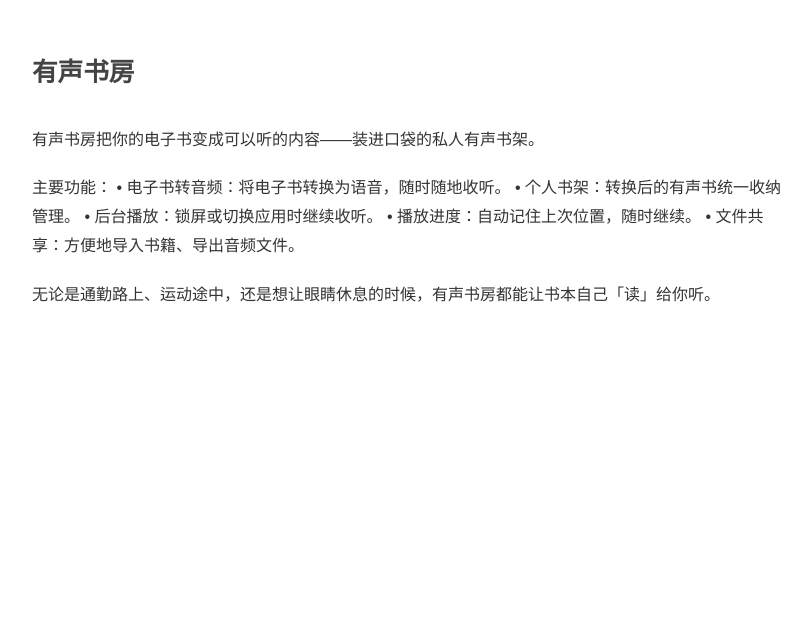
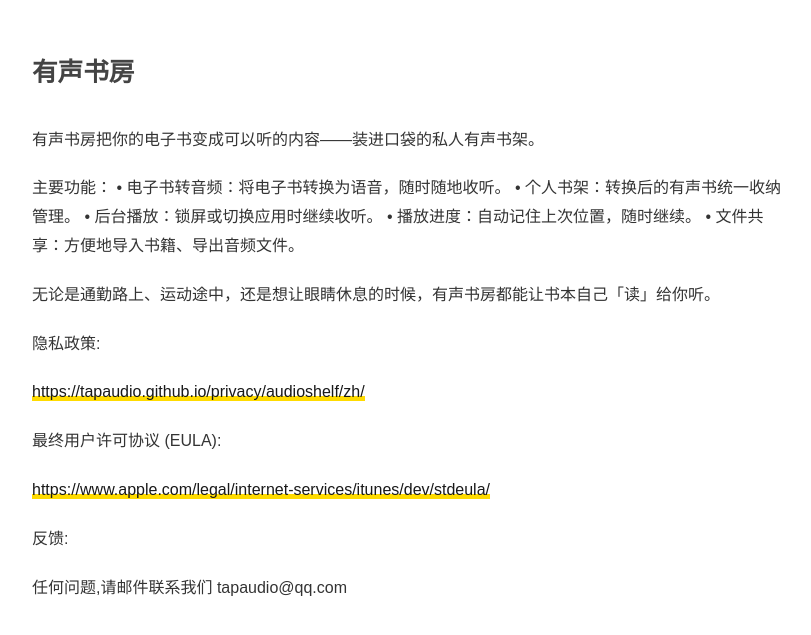
Before and after one commit to tapaudio/tapaudio.github.io, a Jekyll site: the page built from _posts/2026-10-29-audioshelf-site-zh.md, in a window 1280 px wide. Shown: the top 635 px of the page, without its empty margins (233-1044 px from the left). Built offline with Jekyll 4.4.1, drawn with Linux system fonts in a browser that asks for light colours.

Commit message:
update AudioShelf pages: zh/en titles + privacy/EULA/contact footer

```diff
--- a/_posts/2026-10-29-audioshelf-site-zh.md
+++ b/_posts/2026-10-29-audioshelf-site-zh.md
@@ -19,3 +19,19 @@ permalink: /app/audioshelf/zh/
 	•	文件共享：方便地导入书籍、导出音频文件。
 
 无论是通勤路上、运动途中，还是想让眼睛休息的时候，有声书房都能让书本自己「读」给你听。
+
+
+
+
+隐私政策:
+
+[https://tapaudio.github.io/privacy/audioshelf/zh/](https://tapaudio.github.io/privacy/audioshelf/zh/)
+
+最终用户许可协议 (EULA):
+
+ [https://www.apple.com/legal/internet-services/itunes/dev/stdeula/](https://www.apple.com/legal/internet-services/itunes/dev/stdeula/)
+
+
+反馈:
+
+任何问题,请邮件联系我们  tapaudio@qq.com
```
Also changed, not shown: _posts/2026-10-29-audioshelf-privacy-en.md (+1 -1 lines), _posts/2026-10-29-audioshelf-privacy-zh.md (+1 -1 lines), _posts/2026-10-29-audioshelf-site-en.md (+13 -0 lines).
